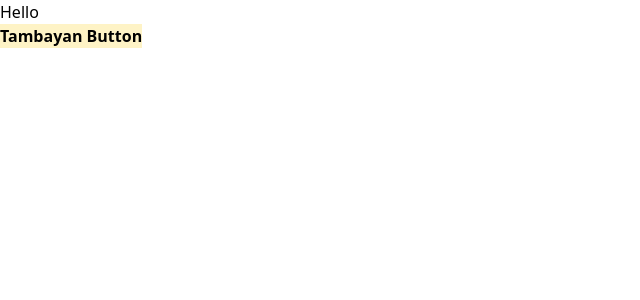
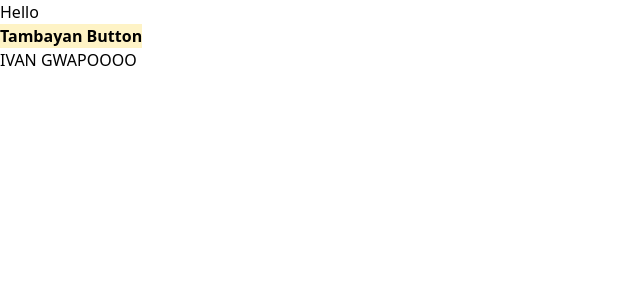
Before and after one commit to kemdav/Tambayan, a Next.js app: page / in a window 1280 px wide. Shown: the top 300 px of the page, without its empty margins (0-640 px from the left). Built offline with nearby package versions, Linux system fonts and the light colour scheme.

Commit message:
Update page.tsx

```diff
--- a/src/app/page.tsx
+++ b/src/app/page.tsx
@@ -1,8 +1,11 @@
-export default function Home(){
+export default function Home() {
   return (
     <div>
       <h1 className="bg-mint-500">Hello</h1>
-      <button className="font-bold bg-amber-100 hover:bg-blue-300">Tambayan Button</button>
+      <button className="font-bold bg-amber-100 hover:bg-blue-300">
+        Tambayan Button
+      </button>
+      <h2>IVAN GWAPOOOO</h2>
     </div>
-  )
+  );
 }
```
